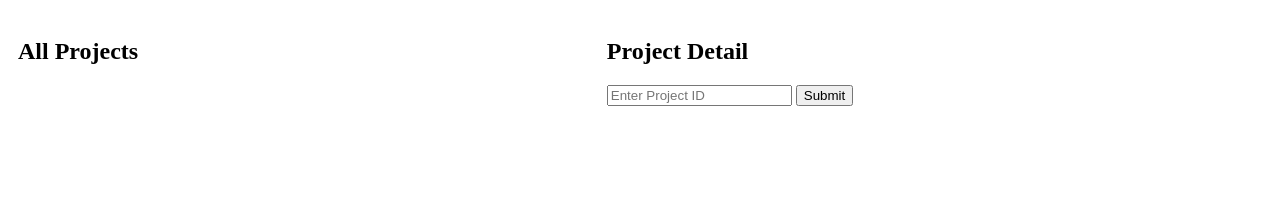
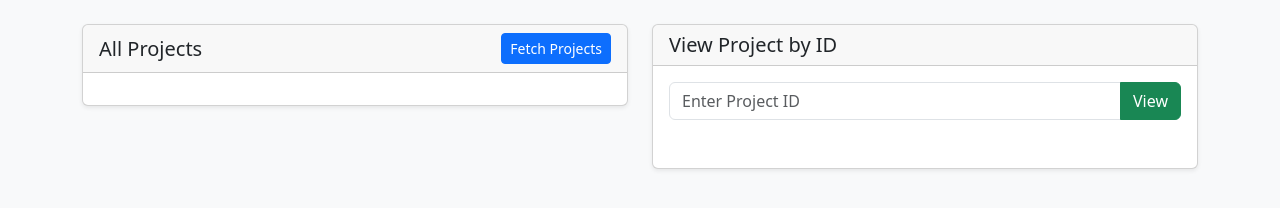
Before and after one commit to GandalfSysOp/staticapi, a plain HTML site: page index.html in a window 1280 px wide. Drawn offline with nearby package versions, Linux system fonts and the light colour scheme; no server answers.

Commit message:
Update index.html

```diff
--- a/index.html
+++ b/index.html
@@ -1,55 +1,87 @@
 <!DOCTYPE html>
-<html>
+<html lang="en">
 <head>
-  <title>ProofHub Projects</title>
-  <style>
-    table, th, td {
-      border: 1px solid black; border-collapse: collapse; padding: 5px;
-    }
-    .column { float: left; width: 45%; margin: 10px; }
-    .clearfix::after { content: ""; clear: both; display: table; }
-  </style>
+  <meta charset="UTF-8">
+  <title>ProofHub Project Viewer</title>
+  <link href="https://cdn.jsdelivr.net/npm/bootstrap@5.3.3/dist/css/bootstrap.min.css" rel="stylesheet">
 </head>
-<body>
-  <div class="clearfix">
-    <div class="column">
-      <h2>All Projects</h2>
-      <table id="projectsTable"></table>
-    </div>
+<body class="bg-light py-4">
+  <div class="container">
+    <div class="row g-4">
 
-    <div class="column">
-      <h2>Project Detail</h2>
-      <input type="text" id="projectId" placeholder="Enter Project ID">
-      <button onclick="getProjectById()">Submit</button>
-      <table id="projectDetailTable"></table>
+      <!-- Left Column: All Projects -->
+      <div class="col-md-6">
+        <div class="card shadow-sm">
+          <div class="card-header d-flex justify-content-between align-items-center">
+            <h5 class="mb-0">All Projects</h5>
+            <button class="btn btn-primary btn-sm" onclick="fetchProjects()">Fetch Projects</button>
+          </div>
+          <div class="card-body p-2">
+            <div class="table-responsive" style="max-height: 400px; overflow-y: auto;">
+              <table class="table table-bordered table-sm text-nowrap" id="projectsTable"></table>
+            </div>
+          </div>
+        </div>
+      </div>
+
+      <!-- Right Column: Single Project Detail -->
+      <div class="col-md-6">
+        <div class="card shadow-sm">
+          <div class="card-header">
+            <h5 class="mb-0">View Project by ID</h5>
+          </div>
+          <div class="card-body">
+            <div class="input-group mb-3">
+              <input type="text" class="form-control" id="projectIdInput" placeholder="Enter Project ID">
+              <button class="btn btn-success" onclick="getProjectById()">View</button>
+            </div>
+            <div class="table-responsive" style="max-height: 400px; overflow-y: auto;">
+              <table class="table table-bordered table-sm text-nowrap" id="projectDetailTable"></table>
+            </div>
+          </div>
+        </div>
+      </div>
+
     </div>
   </div>
 
   <script>
-    const scriptBaseUrl = 'https://script.google.com/macros/s/AKfycby5Fr7sqmRYJCPZQSoUU_-R1PM4bMIUbJJd_7D7LLYZ8vMDBLKExmz7Wot0nlXiE-zC5A/exec';
+    const scriptBaseUrl = 'https://script.google.com/macros/s/AKfycby5Fr7sqmRYJCPZQSoUU_-R1PM4bMIUbJJd_7D7LLYZ8vMDBLKExmz7Wot0nlXiE-zC5A/exec'; // Replace with your URL
 
     async function fetchProjects() {
-      const response = await fetch(scriptBaseUrl);
-      const projects = await response.json();
-      renderTable(projects, document.getElementById('projectsTable'));
+      try {
+        const res = await fetch(scriptBaseUrl);
+        const data = await res.json();
+        renderTable(data, 'projectsTable');
+      } catch (err) {
+        alert('Failed to fetch projects.');
+      }
     }
 
     async function getProjectById() {
-      const id = document.getElementById('projectId').value.trim();
+      const id = document.getElementById('projectIdInput').value.trim();
       if (!id) return;
-      const response = await fetch(`${scriptBaseUrl}?projectId=${id}`);
-      const project = await response.json();
-      renderTable([project], document.getElementById('projectDetailTable'));
+      try {
+        const res = await fetch(`${scriptBaseUrl}?projectId=${id}`);
+        const data = await res.json();
+        renderTable([data], 'projectDetailTable');
+      } catch (err) {
+        alert('Failed to fetch project detail.');
+      }
     }
 
-    function renderTable(data, table) {
+    function renderTable(data, tableId) {
+      const table = document.getElementById(tableId);
       table.innerHTML = '';
+
       const headers = ['id', 'title', 'start_date', 'end_date', 'status', 'tabs', 'default_tab', 'assigned', 'category', 'manager', 'category_name'];
-      const thead = '<tr>' + headers.map(h => `<th>${h}</th>`).join('') + '</tr>';
-      const rows = data.map(item => {
-        return '<tr>' + headers.map(h => `<td>${formatValue(item[h])}</td>`).join('') + '</tr>';
-      }).join('');
-      table.innerHTML = thead + rows;
+
+      const thead = '<thead><tr>' + headers.map(h => `<th>${h}</th>`).join('') + '</tr></thead>';
+      const tbody = '<tbody>' + data.map(row => {
+        return '<tr>' + headers.map(h => `<td>${formatValue(row[h])}</td>`).join('') + '</tr>';
+      }).join('') + '</tbody>';
+
+      table.innerHTML = thead + tbody;
     }
 
     function formatValue(value) {
@@ -57,8 +89,6 @@
       if (typeof value === 'object' && value !== null) return JSON.stringify(value);
       return value ?? '';
     }
-
-    fetchProjects();
   </script>
 </body>
 </html>
```
